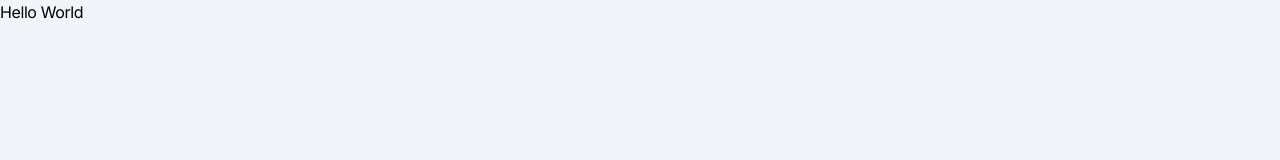
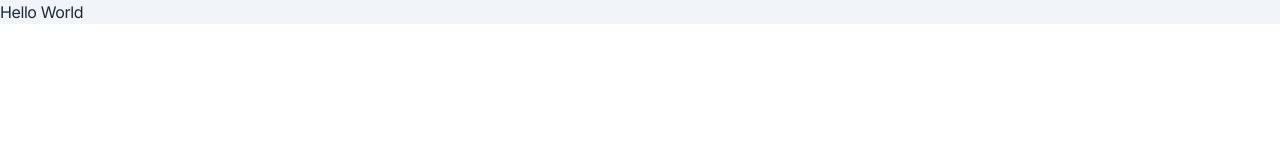
Before and after one commit to panjips/eventmakers, a Next.js app: page / in a window 1280 px wide. Shown: the top 160 px of the page. Built offline with nearby package versions, Linux system fonts and the light colour scheme.

Commit message:
style: add DaisyUI

```diff
--- a/tailwind.config.js
+++ b/tailwind.config.js
@@ -10,6 +10,5 @@ module.exports = {
       // add extra themes here
     },
   },
-  // adds mui or daisyui plugins here
-  plugins: [],
+  plugins: [require("daisyui")],
 };
```
Also changed, not shown: package.json (+6 -5 lines), 1 other file (tests, documents, lock files or other folders).
